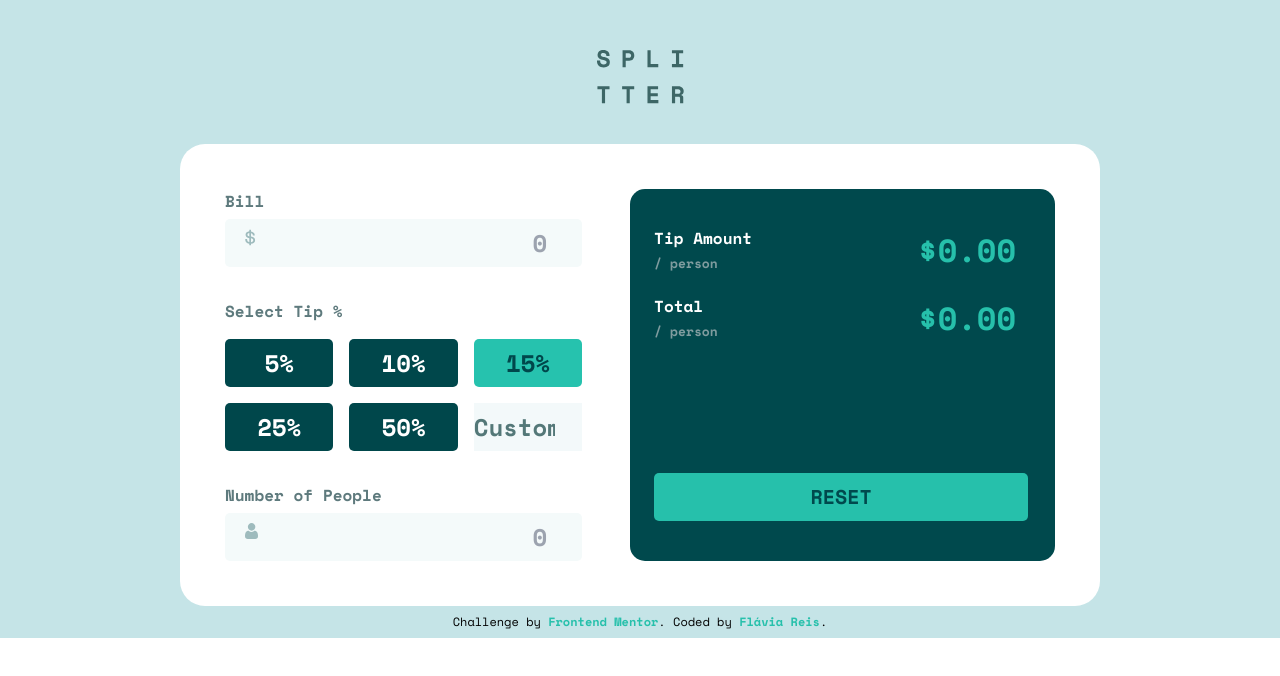
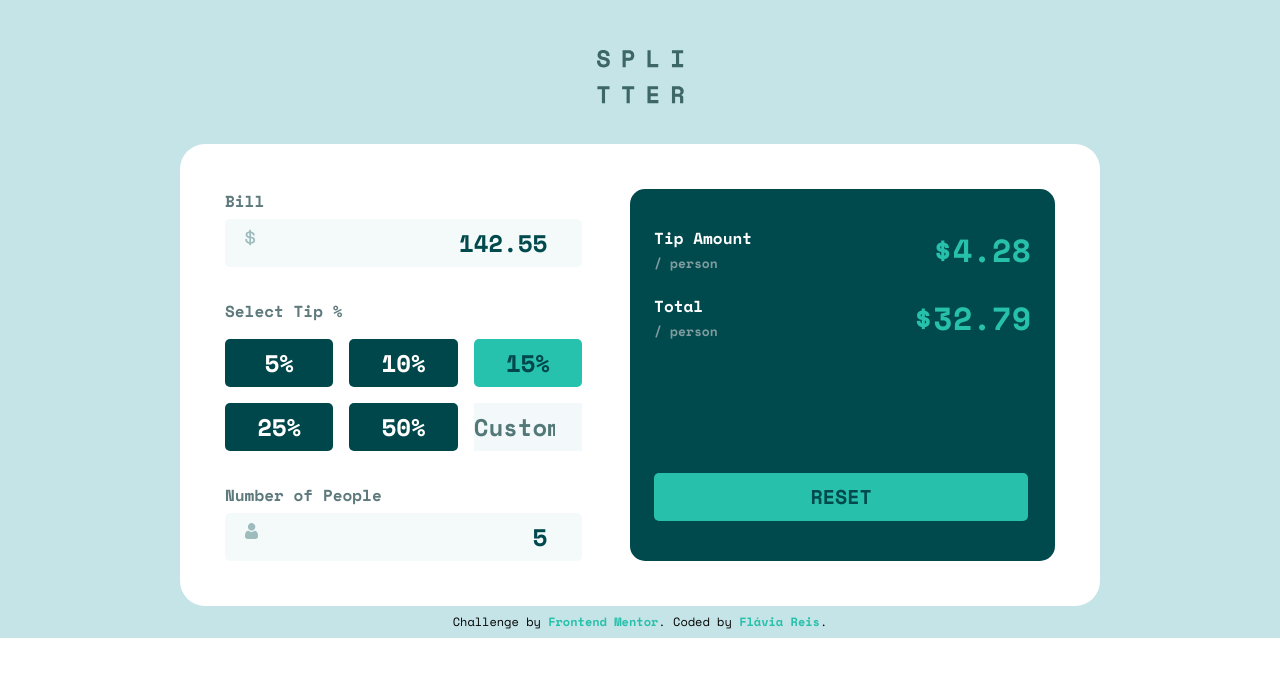
Before and after one commit to flaviare1s/tip-calculator-app, a React (Vite) app: page / in a window 1280 px wide. Shown: the top 676 px of the page. Built offline with nearby package versions, Linux system fonts and the light colour scheme.

Commit message:
Elaborando os códigos de cálculos das tips

```diff
--- a/package.json
+++ b/package.json
@@ -11,7 +11,8 @@
   },
   "dependencies": {
     "react": "^18.3.1",
-    "react-dom": "^18.3.1"
+    "react-dom": "^18.3.1",
+    "react-hook-form": "^7.52.1"
   },
   "devDependencies": {
     "@types/react": "^18.3.3",
--- a/src/components/Button.jsx
+++ b/src/components/Button.jsx
@@ -1,6 +1,7 @@
-const Button = () => {
+const Button = ({ onClick }) => {
   return (
-    <button className="bg-strong-cyan text-very-dark-cyan font-bold rounded-[5px] h-12 w-full text-[20px] hover:bg-[#9FE8DF] md:absolute md:bottom-10 md:w-[88%]">RESET</button>
+    <button
+      className="bg-strong-cyan text-very-dark-cyan font-bold rounded-[5px] h-12 w-full text-[20px] hover:bg-[#9FE8DF] md:absolute md:bottom-10 md:w-[88%]" onClick={onClick}>RESET</button>
   )
 }
 
--- a/src/components/CalculatorBody.jsx
+++ b/src/components/CalculatorBody.jsx
@@ -3,16 +3,43 @@ import Tips from "./Tips"
 import Result from "./Result"
 import dollarIcon from '../assets/icon-dollar.svg'
 import personIcon from '../assets/icon-person.svg'
+import { useState } from "react"
 
 const CalculatorBody = () => {
+  const [bill, setBill] = useState(142.55)
+  const [people, setPeople] = useState(5)
+  const [tip, setTip] = useState(15)
+
+  function handleBillChange(value) {
+    setBill(Number(value))
+  }
+
+  function handlePeopleChange(value) {
+    setPeople(Number(value))
+  }
+
+  function handleTipChange(value) {
+    setTip(Number(value))
+  }
+
+  function handleReset() {
+    setBill(0)
+    setPeople(1)
+    setTip(0)
+  }
+
+  const tipAmount = (bill * (tip / 100)) / people
+  const total = (bill * (1 + (tip / 100))) / people
+
+
   return (
     <section className="bg-white p-8 md:p-[45px] w-full sm:w-[80%] md:max-w-[920px] rounded-t-[25px] md:rounded-b-[25px] md:flex md:gap-12">
       <div>
-        <Input title='Bill' icon={dollarIcon} placeholder='0' legend='Dollar Icon' />
-        <Tips />
-        <Input title='Number of People' icon={personIcon} placeholder='0' legend='Person Icon' />
+        <Input id='0' title='Bill' icon={dollarIcon} placeholder={bill} legend='Dollar Icon' onChange={handleBillChange} min={0} />
+        <Tips tip={tip} onTipChange={handleTipChange} />
+        <Input id='1' title='Number of People' icon={personIcon} placeholder={people} legend='Person Icon' onChange={handlePeopleChange} min={1} />
       </div>
-      <Result />
+      <Result tipAmount={tipAmount} total={total} onReset={handleReset} />
     </section>
   )
 }
--- a/src/components/Input.jsx
+++ b/src/components/Input.jsx
@@ -1,8 +1,30 @@
-const Input = ({ title, icon, placeholder, legend }) => {
+import { useState } from "react"
+
+const Input = ({ title, icon, placeholder, legend, onChange, min }) => {
+  const [error, setError] = useState('')
+
+  function handleChange(value) {
+    const numberValue = Number(value)
+    if(numberValue < min) {
+      setError("Can't be zero")
+      onChange(0)
+    } else {
+      setError('')
+      onChange(numberValue)
+    }
+  }
+
   return (
     <section className='relative flex flex-col'>
       <h3 className="text-dark-grayish-cyan font-bold mb-1.5">{title}</h3>
-      <input className='bg-very-light-grayish-cyan h-12 text-very-dark-cyan font-bold text-2xl text-right px-5 rounded-[5px]' type="number" id="bill" name="bill" placeholder={placeholder} required/>
+      <input
+        className='bg-very-light-grayish-cyan h-12 text-very-dark-cyan font-bold text-2xl text-right px-5 rounded-[5px] text-[#00474B] placeholder:text-[#00474B]'
+        type="number"
+        defaultValue={placeholder}
+        min={min}
+        onChange={(e) => handleChange(e.target.value)}
+      />
+      {error && <small className="text-[#E17457] text-base font-bold absolute top-0 right-0">{error}</small>}
       <img className="absolute top-[40px] left-[20px]" src={icon} alt={legend} />
     </section>
   )
--- a/src/components/Result.jsx
+++ b/src/components/Result.jsx
@@ -1,12 +1,12 @@
 import Button from "./Button"
 import ResultInput from "./ResultInput"
 
-const Result = () => {
+const Result = ({ tipAmount, total, onReset }) => {
   return (
     <section className="bg-very-dark-cyan rounded-[15px] px-6 pt-[37px] pb-6 mt-8 md:mt-0 relative">
-      <ResultInput title='Tip Amount' placeholder='$0.00' />
-      <ResultInput title='Total' placeholder='$0.00' />
-      <Button />
+      <ResultInput title='Tip Amount' placeholder={`$${tipAmount.toFixed(2)}`} />
+      <ResultInput title='Total' placeholder={`$${total.toFixed(2)}`} />
+      <Button onClick={onReset} />
     </section>
   )
 }
--- a/src/components/ResultInput.jsx
+++ b/src/components/ResultInput.jsx
@@ -5,7 +5,11 @@ const ResultInput = ({ title, placeholder }) => {
         <h3 className=" text-white font-bold">{title}</h3>
         <small className="text-grayish-cyan text-[13px] font-bold">/ person</small>
       </div>
-      <input type="number" placeholder={placeholder} className="bg-very-dark-cyan w-full h-12 mb-5 text-right text-[32px] font-bold text-strong-cyan placeholder:text-strong-cyan">
+      <input
+        type="text"
+        value={placeholder}
+        readOnly
+        className="bg-very-dark-cyan w-full h-12 mb-5 text-right text-[32px] font-bold text-strong-cyan placeholder:text-strong-cyan">
       </input>
     </section>
   )
--- a/src/components/Tips.jsx
+++ b/src/components/Tips.jsx
@@ -1,22 +1,45 @@
-import './Tips.css'
-import { useState } from "react"
+/* eslint-disable react/prop-types */
+import './Tips.css';
+import { useState } from "react";
 
-const Tips = () => {
-  const [tip, setTip] = useState('15%')
+const Tips = ({ tip, onTipChange }) => {
+  const [customTip, setCustomTip] = useState('');
+
+  function handleTipClick(value) {
+    onTipChange(value)
+    setCustomTip('')
+  }
+
+  const handleCustomTipChange = (value) => {
+    const numValue = Number(value)
+    if (numValue > 0) {
+      setCustomTip(value)
+      onTipChange(numValue)
+    } else {
+      setCustomTip('')
+      onTipChange(0)
+    }
+  };
 
   return (
     <section className="py-8">
       <h3 className="text-dark-grayish-cyan font-bold mb-[16px]">Select Tip %</h3>
       <div className="tips grid grid-cols-2 md:grid-cols-3 gap-4 max-w-[311px] md:max-w-[379px] m-auto">
-        <button className={tip === '5%' ? 'selected' : 'unselected'} onClick={() => setTip('5%')}>5%</button>
-        <button className={tip === '10%' ? 'selected' : 'unselected'} onClick={() => setTip('10%')}>10%</button>
-        <button className={tip === '15%' ? 'selected' : 'unselected'} onClick={() => setTip('15%')}>15%</button>
-        <button className={tip === '25%' ? 'selected' : 'unselected'} onClick={() => setTip('25%')}>25%</button>
-        <button className={tip === '50%' ? 'selected' : 'unselected'} onClick={() => setTip('50%')}>50%</button>
-        <input className='bg-[#F3F9FA] text-[#547878] placeholder:text-[#547878] font-bold text-2xl text-right pr-3' type="number" placeholder='Custom' />
+        <button className={tip === 5 ? 'selected' : 'unselected'} onClick={() => handleTipClick(5)}>5%</button>
+        <button className={tip === 10 ? 'selected' : 'unselected'} onClick={() => handleTipClick(10)}>10%</button>
+        <button className={tip === 15 ? 'selected' : 'unselected'} onClick={() => handleTipClick(15)}>15%</button>
+        <button className={tip === 25 ? 'selected' : 'unselected'} onClick={() => handleTipClick(25)}>25%</button>
+        <button className={tip === 50 ? 'selected' : 'unselected'} onClick={() => handleTipClick(50)}>50%</button>
+        <input
+          className='bg-[#F3F9FA] text-[#547878] placeholder:text-[#547878] font-bold text-2xl text-right pr-3'
+          type="number"
+          placeholder='Custom'
+          value={customTip}
+          onChange={(e) => handleCustomTipChange(e.target.value)}
+        />
       </div>
     </section>
   )
 }
 
-export default Tips
+export default Tips;
```
Also changed, not shown: 1 other file (tests, documents, lock files or other folders).
